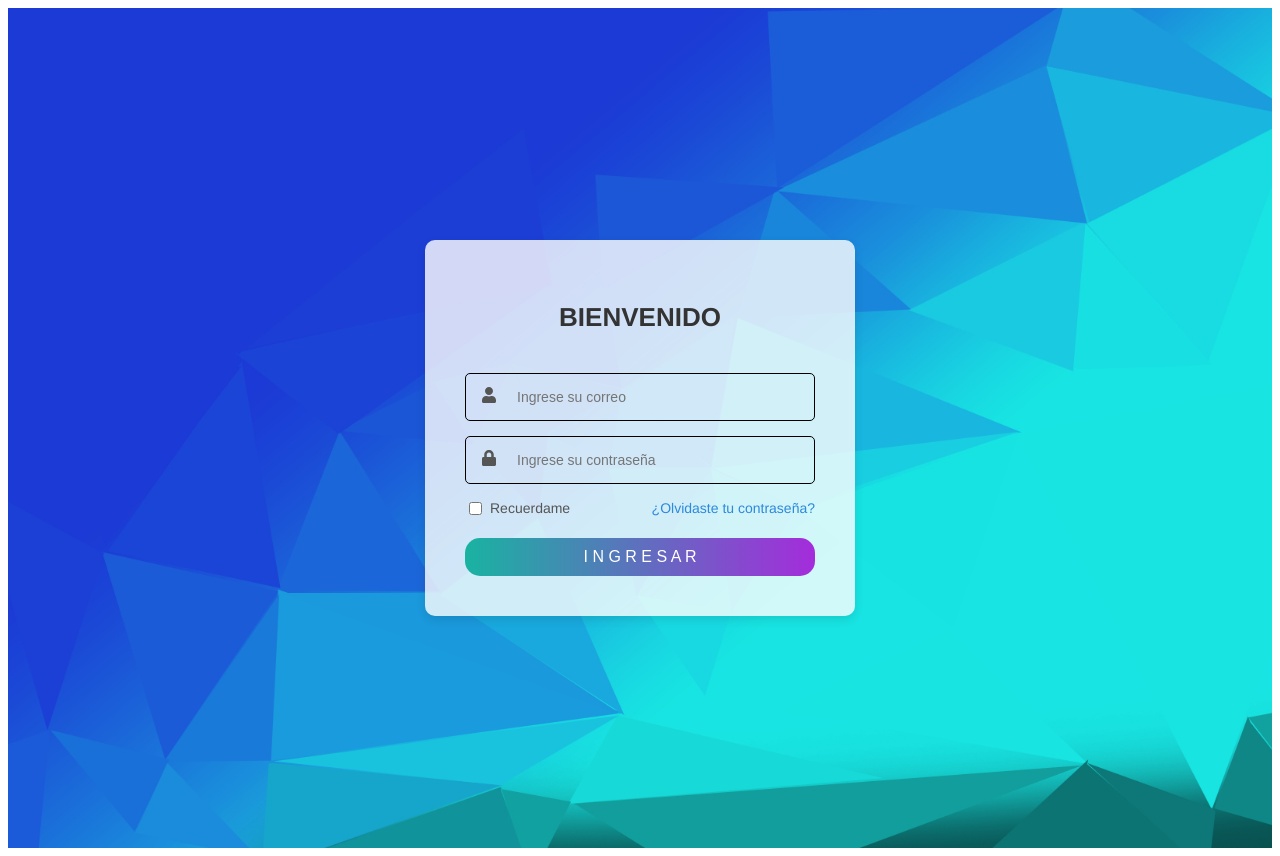
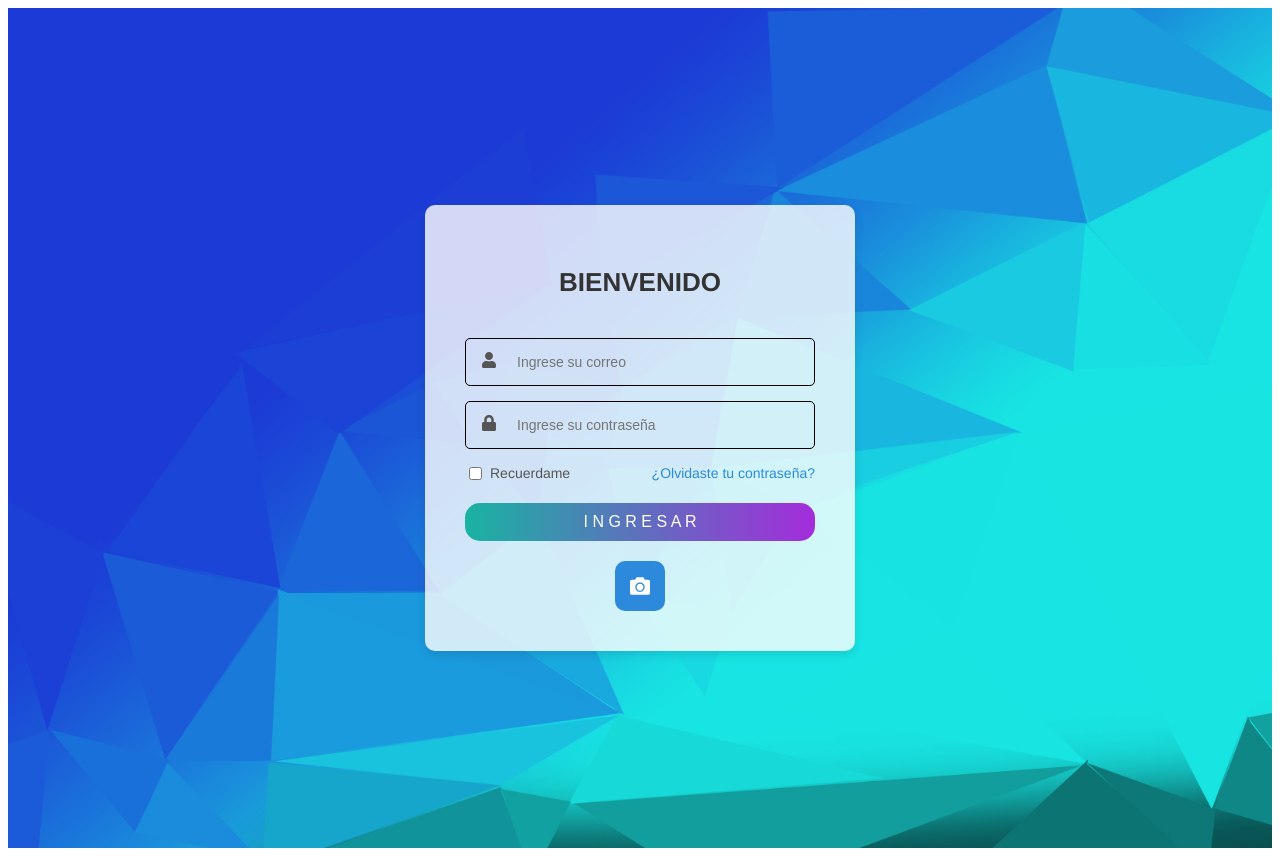
Before and after one commit to CharlyMoh/React-Izel-Web-, a React (Create React App) app: page / in a window 1280 px wide. Built offline with nearby package versions, Linux system fonts and the light colour scheme.

Commit message:
Boton camera agregado

```diff
--- a/src/pages/login.js
+++ b/src/pages/login.js
@@ -1,6 +1,6 @@
 import React from "react";
 import imageLogin from "../context/image_login.jpg";
-import { FaUser, FaLock } from "react-icons/fa";
+import { FaUser, FaLock, FaCamera } from "react-icons/fa";
 
 export const LoginScreen = () => {
     return (
@@ -43,6 +43,10 @@ export const LoginScreen = () => {
                     </div>
 
                     <button type="submit" style={styles.loginButton}>I N G R E S A R</button>
+
+                    <button type="button" style={styles.cameraButton}>
+                        <FaCamera style={styles.cameraIcon} />
+                    </button>
                 </form>
             </div>
         </div>
@@ -129,7 +133,24 @@ const styles = {
         borderRadius: '15px',
         cursor: 'pointer',
         transition: 'background-color 0.3s ease',
-        with: '100%'
+        width: '100%'
+    },
+    cameraButton: {
+        width: '50px',
+        height: '50px',
+        borderRadius: '10px',
+        backgroundColor: '#2c89db',
+        border: 'none',
+        cursor: 'pointer',
+        display: 'flex',
+        alignItems: 'center',
+        justifyContent: 'center',
+        margin: '0 auto',
+        marginTop: '20px',
+    },
+    cameraIcon: {
+        color: 'white',
+        fontSize: '20px',
     },
 };
 
```
